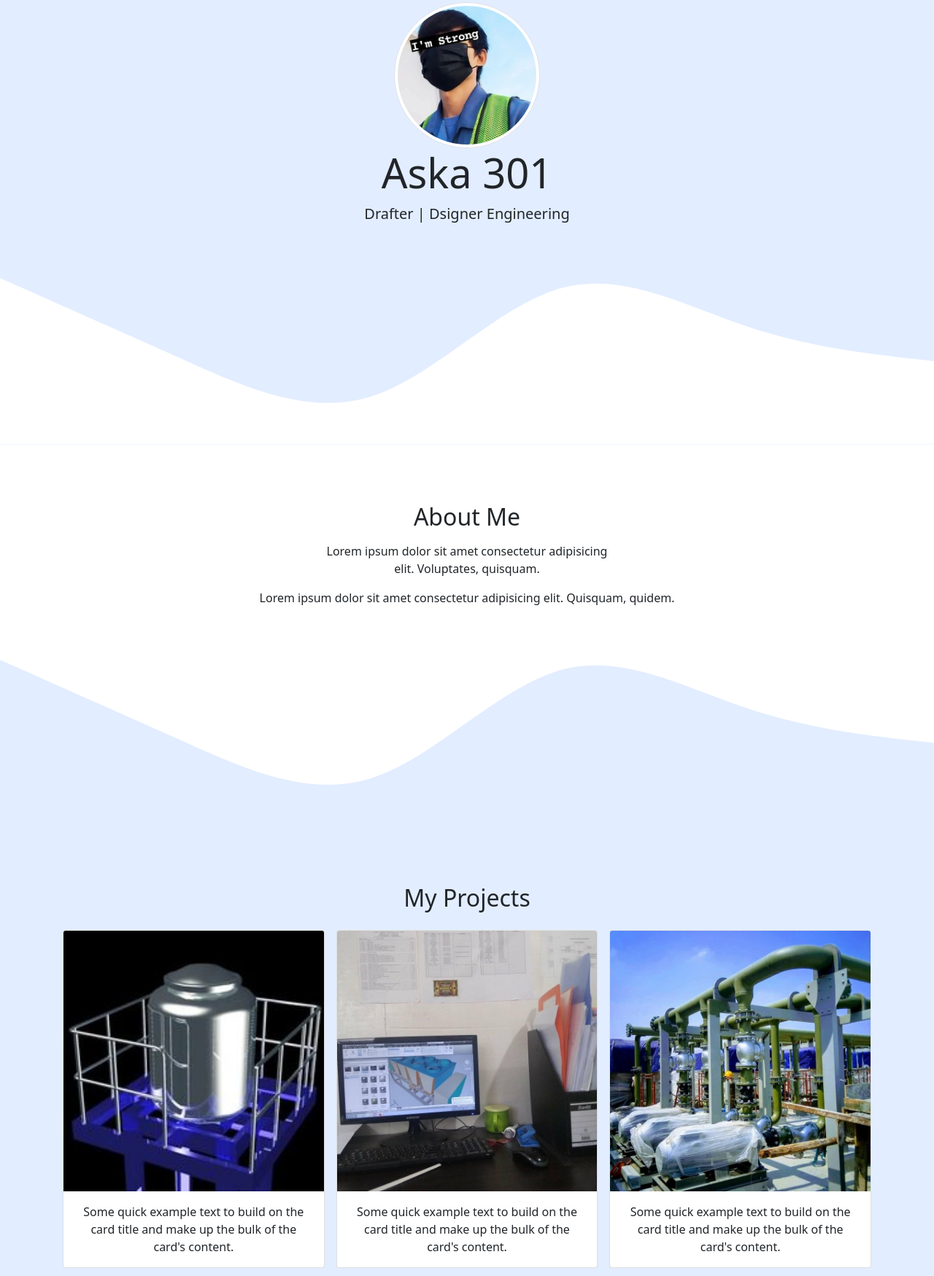
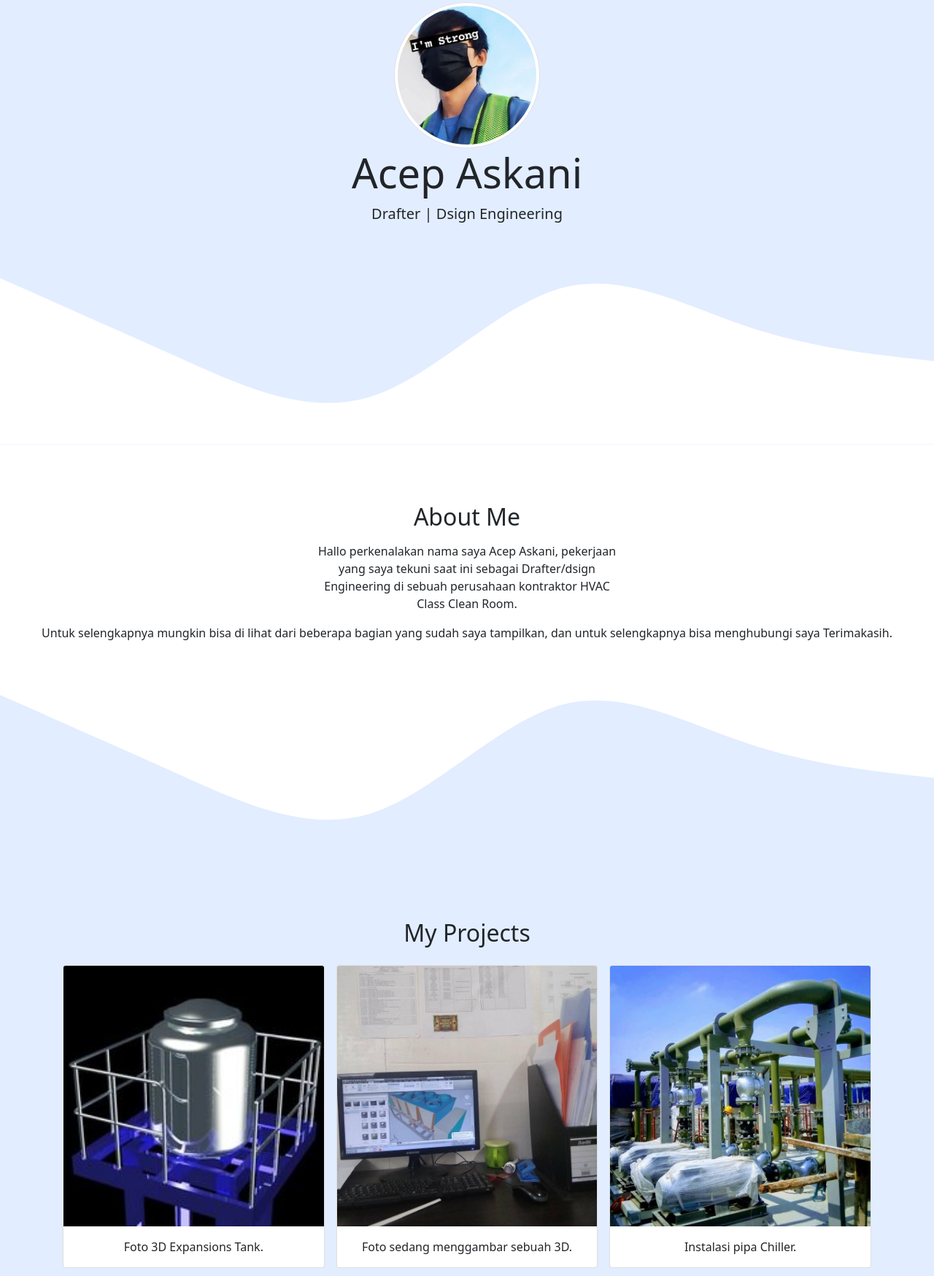
Before and after one commit to Aska301/aska301.github.io, a plain HTML site: page index.html in a window 1280 px wide. Shown: the part 93-1841 px from the top of the page at 73% size. Drawn offline with nearby package versions, Linux system fonts and the light colour scheme.

Commit message:
merubah Nama, keterangan pada foto.

```diff
--- a/index.html
+++ b/index.html
@@ -11,13 +11,13 @@
     <!-- My  CSS -->
     <link rel="stylesheet" href="style.css" />
 
-    <title>My Portfolio | Aska 301</title>
+    <title>My Portfolio | Acep Askani</title>
   </head>
   <body id="home">
     <!---navbar--->
     <nav class="navbar navbar-expand-lg navbar-light bg-primary shadow-sm fixed-top fw-bold">
       <div class="container">
-        <a class="navbar-brand " href="#">Aska 301</a>
+        <a class="navbar-brand " href="#">Acep Askani</a>
         <button class="navbar-toggler" type="button" data-bs-toggle="collapse" data-bs-target="#navbarNav" aria-controls="navbarNav" aria-expanded="false" aria-label="Toggle navigation">
           <span class="navbar-toggler-icon"> </span>
         </button>
@@ -44,8 +44,8 @@
     <!---jumbotron--->
     <section class="jumbotron text-center">
       <img src="img/aska.301.jpg " alt="Aska 301" width="200" class="rounded-circle img-thumbnail" />
-      <h1 class="display-4">Aska 301</h1>
-      <p class="lead">Drafter | Dsigner Engineering</p>
+      <h1 class="display-4">Acep Askani</h1>
+      <p class="lead">Drafter | Dsign Engineering</p>
       <svg xmlns="http://www.w3.org/2000/svg" viewBox="0 0 1440 320">
         <path
         fill="#ffffff"
@@ -67,11 +67,11 @@
       </div>
       <div class="row justify-content-center text-center">
         <div class="col-md-4">
-          <p>Lorem ipsum dolor sit amet consectetur adipisicing elit. Voluptates, quisquam.</p>
+          <p>Hallo perkenalakan nama saya Acep Askani, pekerjaan yang saya tekuni saat ini sebagai Drafter/dsign Engineering di sebuah perusahaan kontraktor HVAC Class Clean Room.</p>
         </div>
 
         <div class="colm-md-4">
-          <p>Lorem ipsum dolor sit amet consectetur adipisicing elit. Quisquam, quidem.</p>
+          <p>Untuk selengkapnya mungkin bisa di lihat dari beberapa bagian yang sudah saya tampilkan, dan untuk selengkapnya bisa menghubungi saya Terimakasih.</p>
         </div>
       </div>
       <svg xmlns="http://www.w3.org/2000/svg" viewBox="0 0 1440 320">
@@ -97,7 +97,7 @@
             <div class="card">
               <img src="img/project/project1.jpg" class="card-img-top" alt="Project1" />
               <div class="card-body">
-                <p class="card-text">Some quick example text to build on the card title and make up the bulk of the card's content.</p>
+                <p class="card-text">Foto 3D Expansions Tank.</p>
               </div>
             </div>
           </div>
@@ -105,7 +105,7 @@
               <div class="card">
                 <img src="img/project/project2.jpg" class="card-img-top" alt="Project2" />
                 <div class="card-body">
-                  <p class="card-text">Some quick example text to build on the card title and make up the bulk of the card's content.</p>
+                  <p class="card-text">Foto sedang menggambar sebuah 3D. </p>
                 </div>
               </div>
             </div>
@@ -113,7 +113,7 @@
             <div class="card">
               <img src="img/project/project3.jpg" class="card-img-top" alt="Project3" />
               <div class="card-body">
-                <p class="card-text">Some quick example text to build on the card title and make up the bulk of the card's content.</p>
+                <p class="card-text">Instalasi pipa Chiller.</p>
               </div>
             </div>
           </div>
@@ -121,7 +121,7 @@
             <div class="card">
               <img src="img/project/project4.jpg" class="card-img-top" alt="Project4" />
               <div class="card-body">
-                <p class="card-text">Some quick example text to build on the card title and make up the bulk of the card's content.</p>
+                <p class="card-text">Bekerja menggunakan Laptop.</p>
               </div>
             </div>
           </div>
@@ -129,7 +129,7 @@
             <div class="card">
               <img src="img/project/project5.jpg" class="card-img-top" alt="Project5" />
               <div class="card-body">
-                <p class="card-text">Some quick example text to build on the card title and make up the bulk of the card's content.</p>
+                <p class="card-text">Instalasi Ducting Stinless Steel.</p>
               </div>
             </div>
           </div>
```
